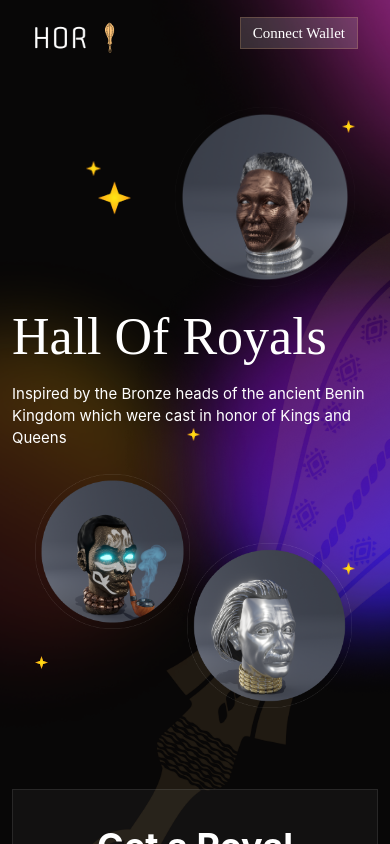
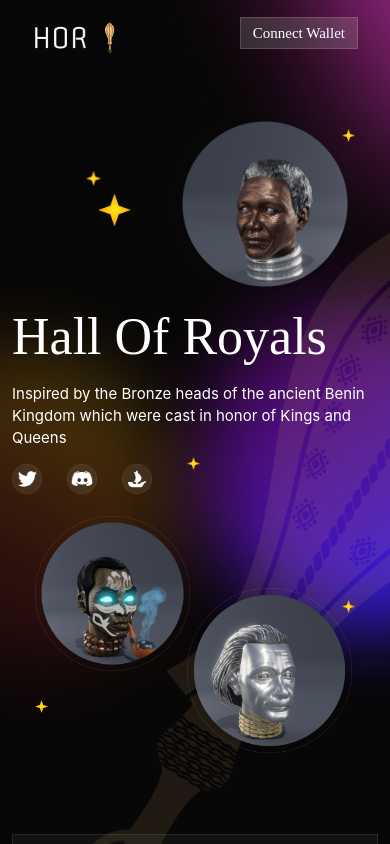
Before and after one commit to HallOfRoyals/HallOfRoyals-FrontEnd, a React (Create React App) app: page / in a window 390 px wide. Shown: the top 844 px of the page. Built offline with nearby package versions, Linux system fonts and the light colour scheme; a web font is replaced by a local one.

Commit message:
Add social media links on mobile header

```diff
--- a/src/components/Header.js
+++ b/src/components/Header.js
@@ -40,6 +40,11 @@ export default function Header() {
             <h1>Hall Of Royals</h1>
             <p>Inspired by the Bronze heads of the ancient Benin Kingdom
               which were cast in honor of Kings and Queens</p>
+            <ul className="mt-15 nav-anchors d-md-none">
+              <li className="d-inline-block"><a href="https://twitter.com/HallofRoyals?s=09" target="_blank" rel="noreferrer"><img src={socialOne} alt="" /></a></li>
+              <li className="d-inline-block"><a href="https://discord.gg/hall-of-royals" target="_blank" rel="noreferrer"><img src={socialTwo} alt="" /></a></li>
+              <li className="d-inline-block"><a href="https://opensea.io/collection/hallofroyals" target="_blank" rel="noreferrer"><img src={socialThree} alt="" /></a></li>
+            </ul>
           </div>
         </div>
       </div>
```
